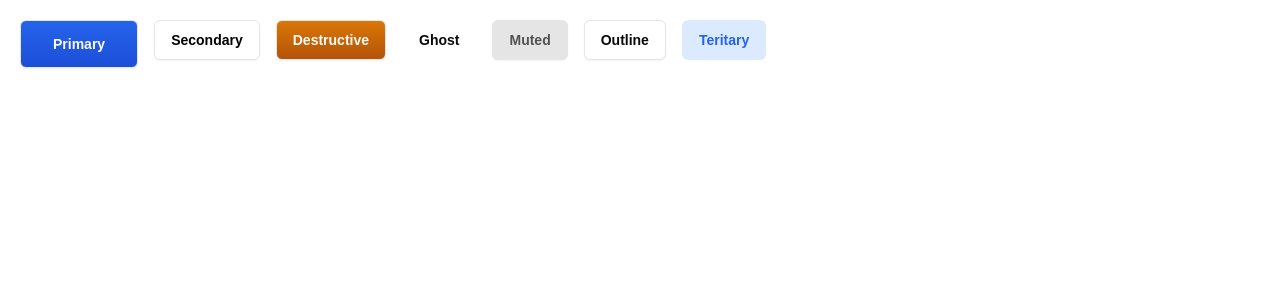
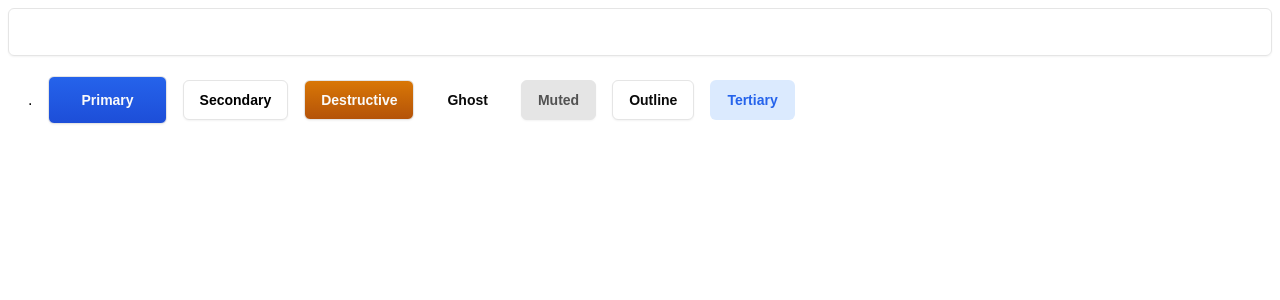
Before and after one commit to laviveti/jira-clone, a Next.js app: page / in a window 1280 px wide. Shown: the top 300 px of the page. Built offline with nearby package versions, Linux system fonts and the light colour scheme.

Commit message:
refactor: alterando altura do input shadcn

```diff
--- a/src/app/page.tsx
+++ b/src/app/page.tsx
@@ -1,15 +1,19 @@
 import { Button } from "@/components/ui/button";
+import { Input } from "@/components/ui/input";
 
 export default function Home() {
   return (
-    <div className='p-5 flex gap-4'>
-      <Button size={"lg"}>Primary</Button>
-      <Button variant={"secondary"}>Secondary</Button>
-      <Button variant={"destructive"}>Destructive</Button>
-      <Button variant={"ghost"}>Ghost</Button>
-      <Button variant={"muted"}>Muted</Button>
-      <Button variant={"outline"}>Outline</Button>
-      <Button variant={"teritary"}>Teritary</Button>
+    <div className='flex p-2 flex-col'>
+      <Input />
+      <div className='p-5 flex items-center gap-4'>
+        .<Button size={"lg"}>Primary</Button>
+        <Button variant={"secondary"}>Secondary</Button>
+        <Button variant={"destructive"}>Destructive</Button>
+        <Button variant={"ghost"}>Ghost</Button>
+        <Button variant={"muted"}>Muted</Button>
+        <Button variant={"outline"}>Outline</Button>
+        <Button variant={"tertiary"}>Tertiary</Button>
+      </div>
     </div>
   );
 }
--- a/src/components/ui/button.tsx
+++ b/src/components/ui/button.tsx
@@ -15,7 +15,7 @@
         secondary: "bg-white text-black hover:bg-neutral-100",
         ghost: "border-transparent shadow-none hover:bg-accent hover:text-accent-foreground",
         muted: "bg-neutral-200 text-neutral-600 hover:bg-neutral-200/80",
-        teritary: "bg-blue-100 text-blue-600 border-transparent hover:bg-blue-200 shadow-none",
+        tertiary: "bg-blue-100 text-blue-600 border-transparent hover:bg-blue-200 shadow-none",
       },
       size: {
         default: "h-10 px-4 py-2",
--- a/src/components/ui/input.tsx
+++ b/src/components/ui/input.tsx
@@ -1,22 +1,20 @@
-import * as React from "react"
+import * as React from "react";
 
-import { cn } from "@/lib/utils"
+import { cn } from "@/lib/utils";
 
-const Input = React.forwardRef<HTMLInputElement, React.ComponentProps<"input">>(
-  ({ className, type, ...props }, ref) => {
+const Input = React.forwardRef<HTMLInputElement, React.ComponentProps<"input">>(({ className, type, ...props }, ref) => {
   return (
     <input
       type={type}
       className={cn(
-          "flex h-9 w-full rounded-md border border-input bg-transparent px-3 py-1 text-base shadow-sm transition-colors file:border-0 file:bg-transparent file:text-sm file:font-medium file:text-foreground placeholder:text-muted-foreground focus-visible:outline-none focus-visible:ring-1 focus-visible:ring-ring disabled:cursor-not-allowed disabled:opacity-50 md:text-sm",
+        "flex h-12 w-full rounded-md border border-input bg-transparent px-3 py-1 text-base shadow-sm transition-colors file:border-0 file:bg-transparent file:text-sm file:font-medium file:text-foreground placeholder:text-muted-foreground focus-visible:outline-none focus-visible:ring-1 focus-visible:ring-ring disabled:cursor-not-allowed disabled:opacity-50 md:text-sm",
         className
       )}
       ref={ref}
       {...props}
     />
-    )
-  }
-)
-Input.displayName = "Input"
+  );
+});
+Input.displayName = "Input";
 
-export { Input }
+export { Input };
```
Lines whose indentation alone changed are shown as unchanged.
